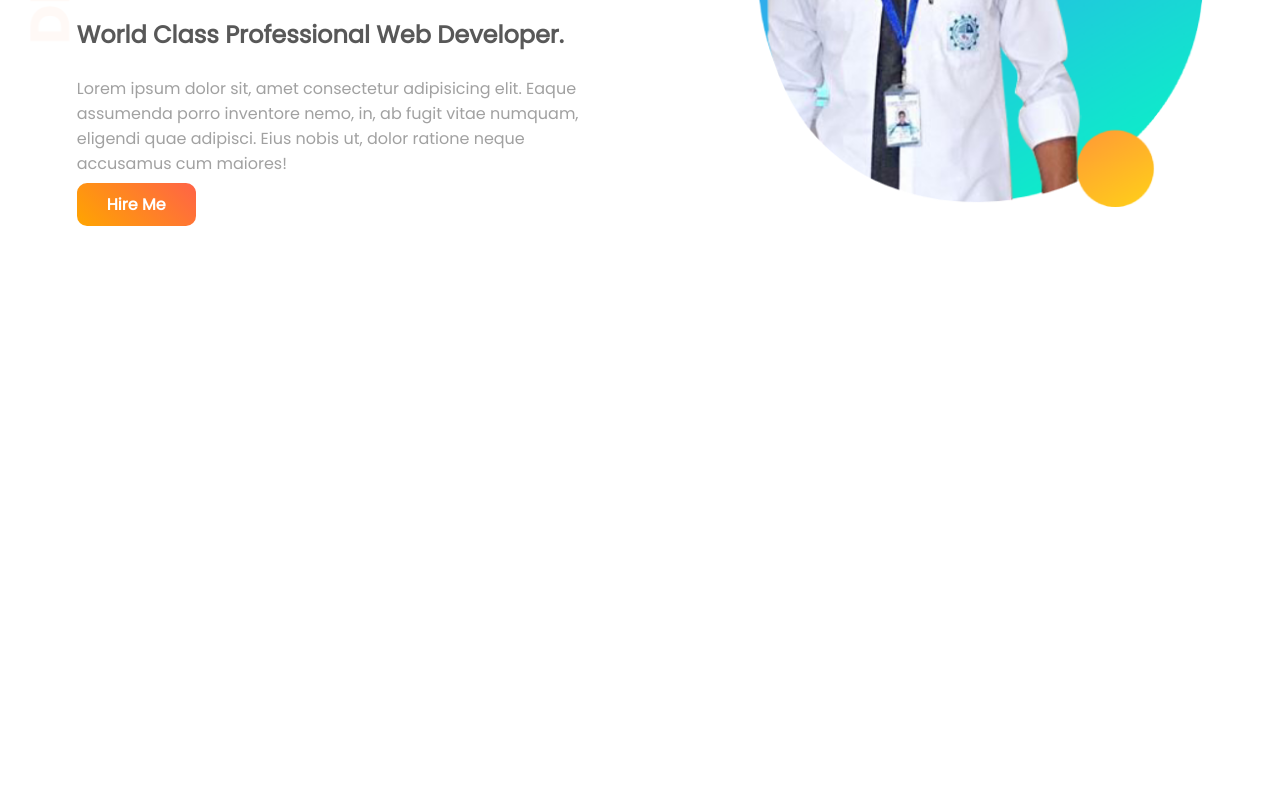
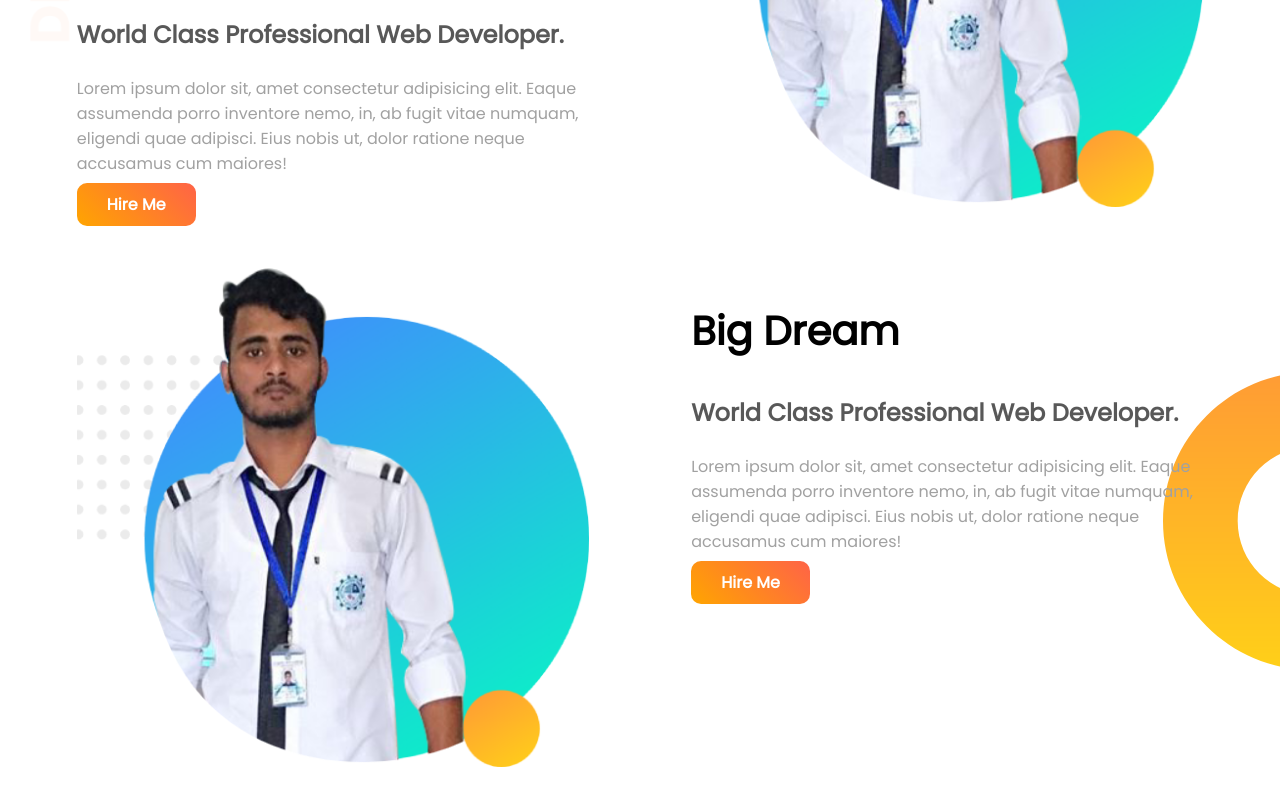
Before and after one commit to imrulhossain0w1/web-portfolio, a plain HTML site: page index.html in a window 1280 px wide. Shown: the part 318-1118 px from the top of the page. Before the commit the page ends 800 px from the top, so only its background shows below. Drawn offline with Linux system fonts and the light colour scheme.

Commit message:
second section

```diff
--- a/index.html
+++ b/index.html
@@ -20,5 +20,16 @@
             <img src="images/profile.png" alt="">
         </div>
     </section>
+    <section class="dream-big">
+        <div class="half-width">
+            <img src="images/profile.png" alt="">
+        </div>
+        <div class="half-width">
+            <h2>Big Dream</h2>
+            <h3>World Class Professional Web Developer.</h3>
+            <p>Lorem ipsum dolor sit, amet consectetur adipisicing elit. Eaque assumenda porro inventore nemo, in, ab fugit vitae numquam, eligendi quae adipisci. Eius nobis ut, dolor ratione neque accusamus cum maiores!</p>
+            <a href="https://designersfarm.com" target="_blank">Hire Me</a>
+        </div>
+    </section>
 </body>
 </html>
--- a/style.css
+++ b/style.css
@@ -30,6 +30,9 @@ img{
 .half-width p{
     color: #a1a1a1;
 }
+.half-width h2{
+    font-size: 40px;
+}
 .half-width a{
     text-decoration: none;
     padding: 10px 30px;
@@ -38,3 +41,9 @@ img{
     font-weight: 700;
     border-radius: 10px;
 }
+.dream-big{
+    background-image: url(images/dream-bg.png);
+    overflow: hidden;
+    background-repeat: no-repeat;
+    background-position: right;
+}
```
